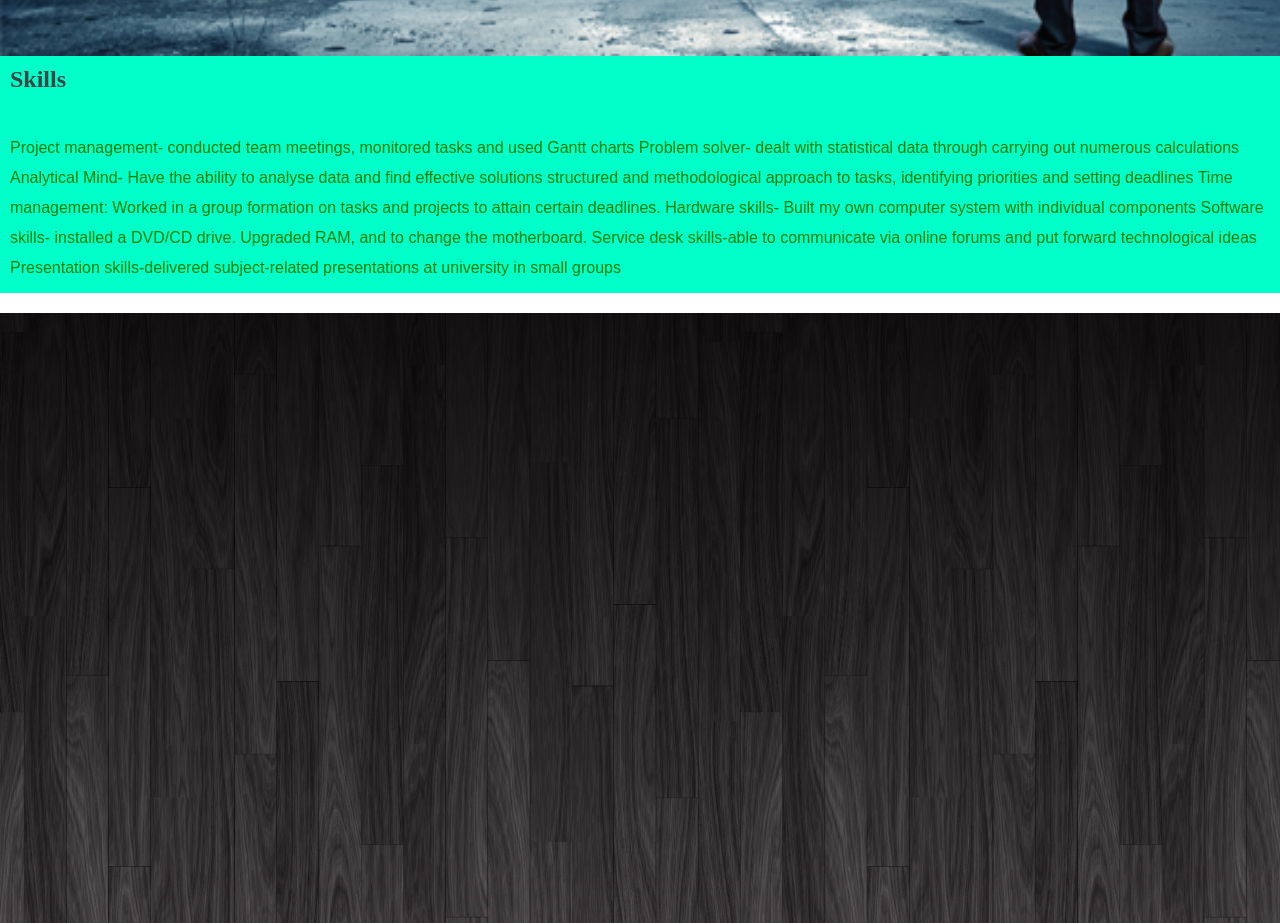
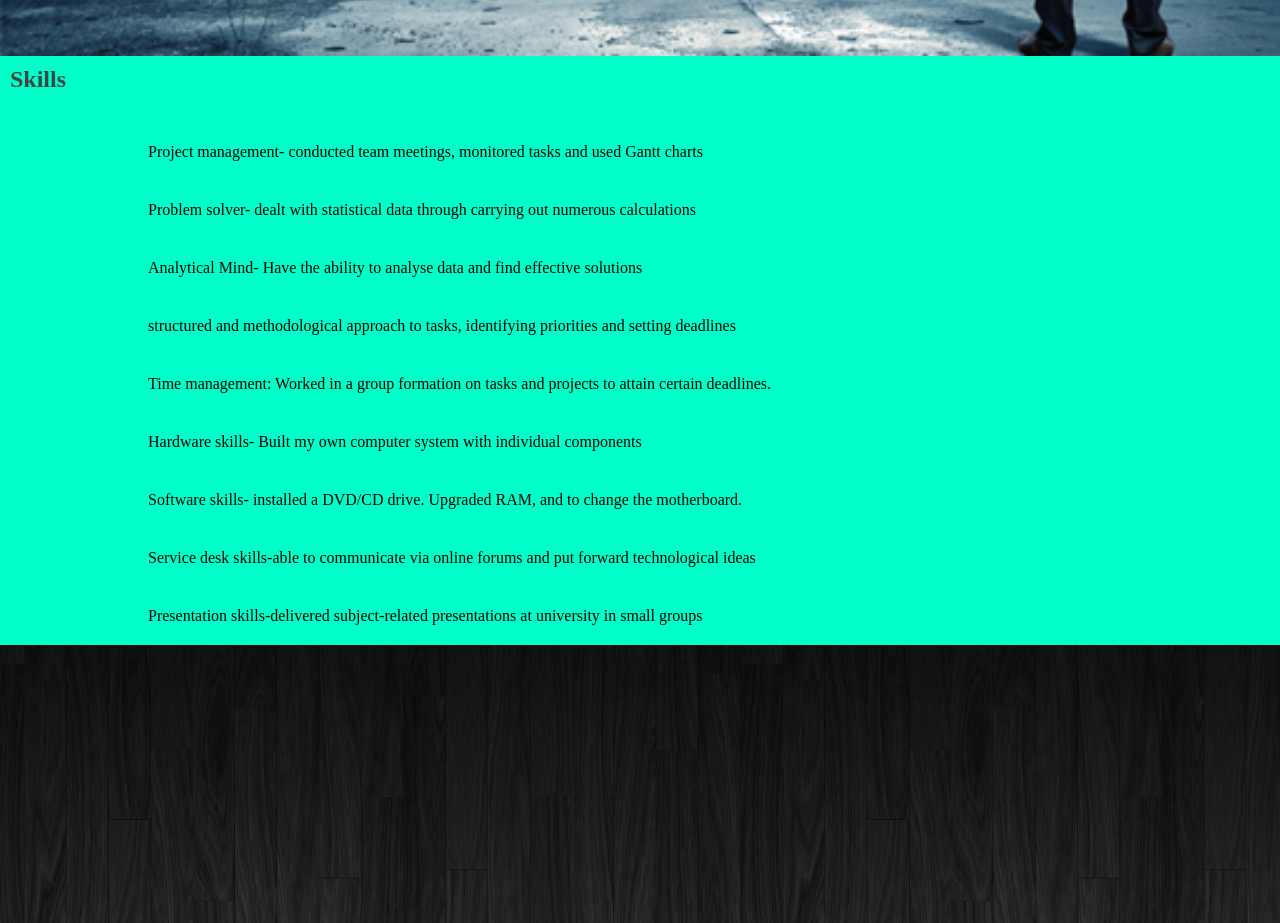
Before and after one commit to p14149650/project, a plain HTML site: page index.html in a window 1280 px wide. Shown: the part 2980-3903 px from the top of the page. Drawn offline with Linux system fonts and the light colour scheme.

Commit message:
added unordered list items to skills list

```diff
--- a/index.html
+++ b/index.html
@@ -61,16 +61,17 @@
 			<div class="subSection3" id="skills">
 			 <!-- content for tab 3: HTML5 -->
 	        <h2>Skills</h2>
-			<p>Project management-  conducted team meetings, monitored tasks and used Gantt charts
-			   Problem solver- dealt with statistical data through carrying out numerous calculations
-               Analytical Mind- Have the ability to analyse data and find effective solutions
-               structured and methodological approach to tasks, identifying priorities and setting deadlines
-               Time management: Worked in a group formation on tasks and projects to attain certain deadlines.
-			   Hardware skills- Built my own computer system with individual components
-               Software skills- installed a DVD/CD drive. Upgraded RAM, and to change the motherboard.
-               Service desk skills-able to communicate via online forums and put forward technological ideas
-               Presentation skills-delivered subject-related presentations at university in small groups
-			   </p>
+			<ul>
+			<li>Project management-  conducted team meetings, monitored tasks and used Gantt charts</li>
+			<li>Problem solver- dealt with statistical data through carrying out numerous calculations</li>
+            <li>Analytical Mind- Have the ability to analyse data and find effective solutions</li>
+            <li>structured and methodological approach to tasks, identifying priorities and setting deadlines</li>
+            <li>Time management: Worked in a group formation on tasks and projects to attain certain deadlines.</li>
+			<li>Hardware skills- Built my own computer system with individual components</li>
+            <li>Software skills- installed a DVD/CD drive. Upgraded RAM, and to change the motherboard.</li>
+            <li>Service desk skills-able to communicate via online forums and put forward technological ideas</li>
+            <li>Presentation skills-delivered subject-related presentations at university in small groups</li>
+			   </ul>
 			</div>
 			<div class="section sec4">
 			</div>
```
